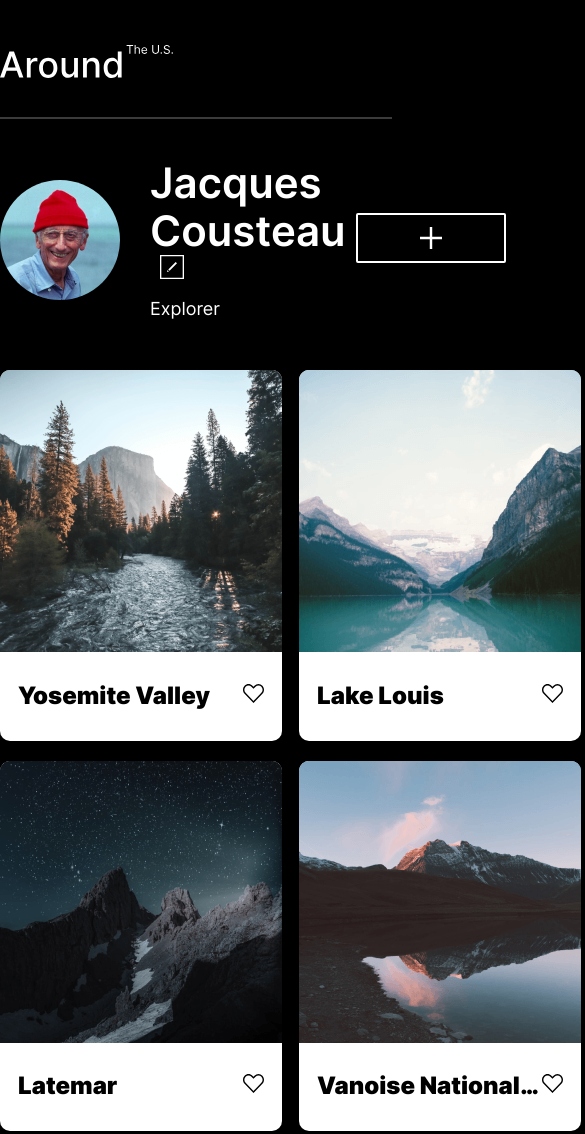
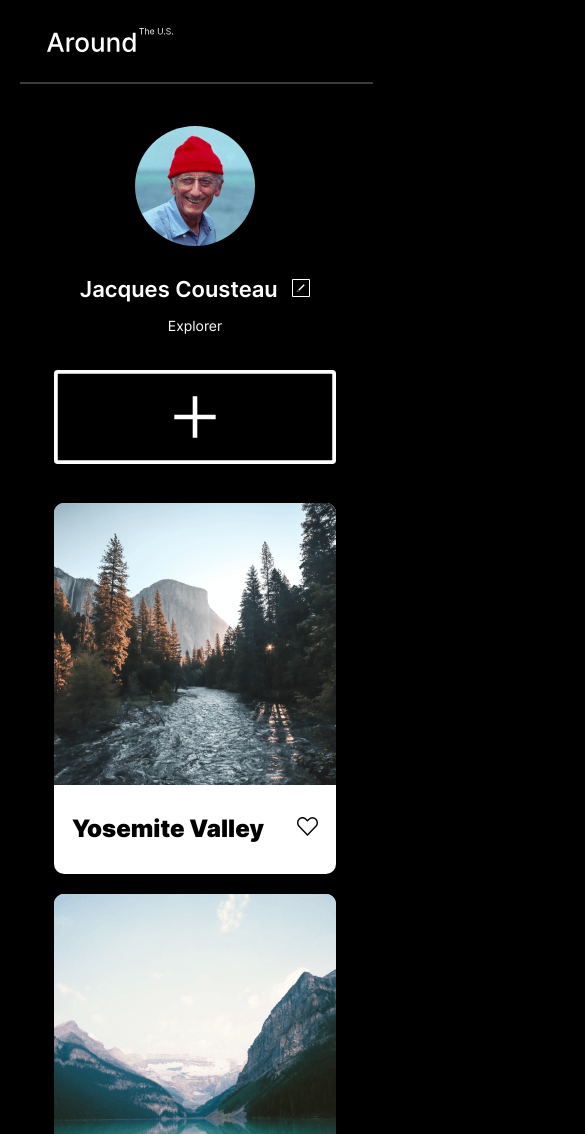
Before and after one commit to sergiofrrg92/web_project_4, a plain HTML site: page index.html in a window 390 px wide. Shown: the top 1134 px of the page, 585 px wide, since content can reach past the window. Drawn offline with Linux system fonts and the light colour scheme.

Commit message:
Feature: responsive web page

```diff
--- a/blocks/footer/footer.css
+++ b/blocks/footer/footer.css
@@ -2,3 +2,16 @@
   max-width: 880px;
   margin: 67px auto 60px auto;
 }
+
+@media (max-width: 880px) {
+  .footer {
+    max-width: 584px;
+  }
+}
+
+@media (max-width: 584px) {
+  .footer {
+    margin: 50px auto 0 auto;
+    max-width: 282px;
+  }
+}
--- a/blocks/header/header.css
+++ b/blocks/header/header.css
@@ -4,5 +4,20 @@
   justify-content: space-between;
   margin: 45px auto 0 auto;
   max-width: 880px;
-  height: 74px;
+  min-height: 74px;
 }
+
+@media (max-width: 880px) {
+  .header {
+    min-width: 584px;
+    max-width: 90%;
+  }
+}
+
+@media (max-width: 584px) {
+  .header {
+    min-width: 320px;
+    margin: 28px auto 0 auto;
+    min-height: 56px;
+  }
+}
--- a/blocks/logo/logo.css
+++ b/blocks/logo/logo.css
@@ -2,3 +2,11 @@
   max-width: 173px;
   max-height: 33px;
 }
+
+@media (max-width: 584px) {
+  .logo {
+    margin-left: 27px;
+    max-width: 126px;
+    max-height: 24px;
+  }
+}
--- a/blocks/photos/__grid/photos__grid.css
+++ b/blocks/photos/__grid/photos__grid.css
@@ -7,3 +7,17 @@
   list-style: none;
   justify-items: center;
 }
+
+@media (max-width: 880px) {
+  .photos__grid {
+    grid-template-columns: 1fr 1fr;
+    grid-template-rows: 1fr 1fr 1fr;
+  }
+}
+
+@media (max-width: 584px) {
+  .photos__grid {
+    grid-template-columns: 1fr;
+    grid-template-rows: repeat(6, 1fr);
+  }
+}
--- a/blocks/photos/photos.css
+++ b/blocks/photos/photos.css
@@ -2,3 +2,16 @@
   margin: 50px auto 0 auto;
   max-width: 880px;
 }
+
+@media (max-width: 880px) {
+  .photos {
+    max-width: 584px;
+  }
+}
+
+@media (max-width: 584px) {
+  .photos {
+    margin: 36px auto 0 auto;
+    max-width: 282px;
+  }
+}
--- a/blocks/profile/__add-button-image/__add-button-image.css
+++ b/blocks/profile/__add-button-image/__add-button-image.css
@@ -2,3 +2,10 @@
   min-height: 50px;
   max-width: 150px;
 }
+
+@media (max-width: 584px) {
+  .profile__add-button-image {
+    margin: 36px 0 0 0;
+    min-width: 282px;
+  }
+}
--- a/blocks/profile/__description/profile__description.css
+++ b/blocks/profile/__description/profile__description.css
@@ -5,3 +5,12 @@
   font-style: normal;
   line-height: 22px;
 }
+
+@media (max-width: 584px) {
+  .profile__description {
+    margin: 14px 0 0 0;
+    text-align: center;
+    font-size: 14px;
+    line-height: 17px;
+  }
+}
--- a/blocks/profile/__edit-button-image/profile__edit-button-image.css
+++ b/blocks/profile/__edit-button-image/profile__edit-button-image.css
@@ -2,3 +2,10 @@
   min-width: 24px;
   min-height: 24px;
 }
+
+@media (max-width: 584px) {
+  .profile__edit-button-image {
+    min-width: 18px;
+    min-height: 18px;
+  }
+}
--- a/blocks/profile/__info/profile__info.css
+++ b/blocks/profile/__info/profile__info.css
@@ -2,3 +2,9 @@
   display: flex;
   align-items: center;
 }
+
+@media (max-width: 584px) {
+  .profile__info {
+    flex-direction: column;
+  }
+}
--- a/blocks/profile/__name/profile__name.css
+++ b/blocks/profile/__name/profile__name.css
@@ -5,3 +5,10 @@
   font-style: normal;
   line-height: 48px;
 }
+
+@media (max-width: 584px) {
+  .profile__name {
+    font-size: 22px;
+    line-height: 27px;
+  }
+}
--- a/blocks/profile/__text/profile__text.css
+++ b/blocks/profile/__text/profile__text.css
@@ -1,3 +1,9 @@
 .profile__text {
   margin: 0 0 0 30px;
 }
+
+@media (max-width: 584px) {
+  .profile__text {
+    margin: 30px auto 0 auto;
+  }
+}
--- a/blocks/profile/profile.css
+++ b/blocks/profile/profile.css
@@ -5,3 +5,17 @@
   justify-content: space-between;
   align-items: center;
 }
+
+@media (max-width: 880px) {
+  .profile {
+    max-width: 584px;
+  }
+}
+
+@media (max-width: 584px) {
+  .profile {
+    margin: 42px auto 0 auto;
+    max-width: 282px;
+    flex-direction: column;
+  }
+}
```
